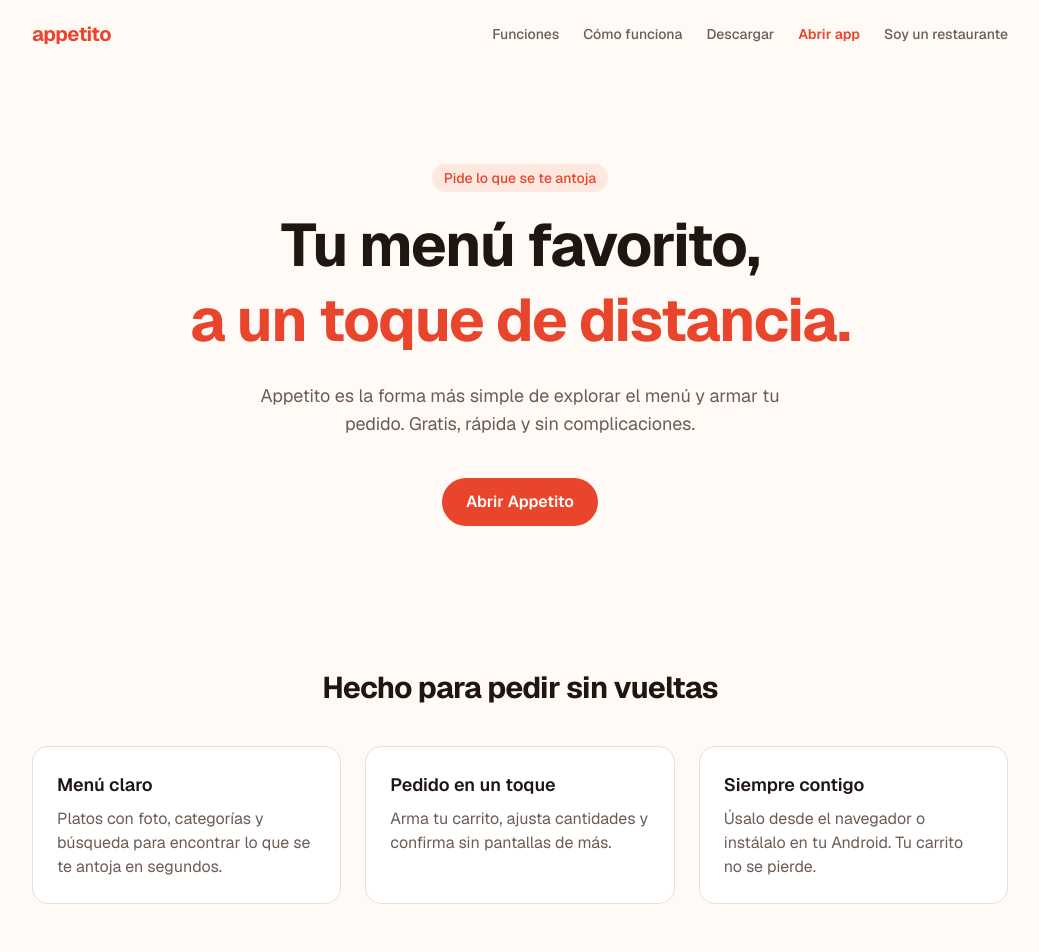
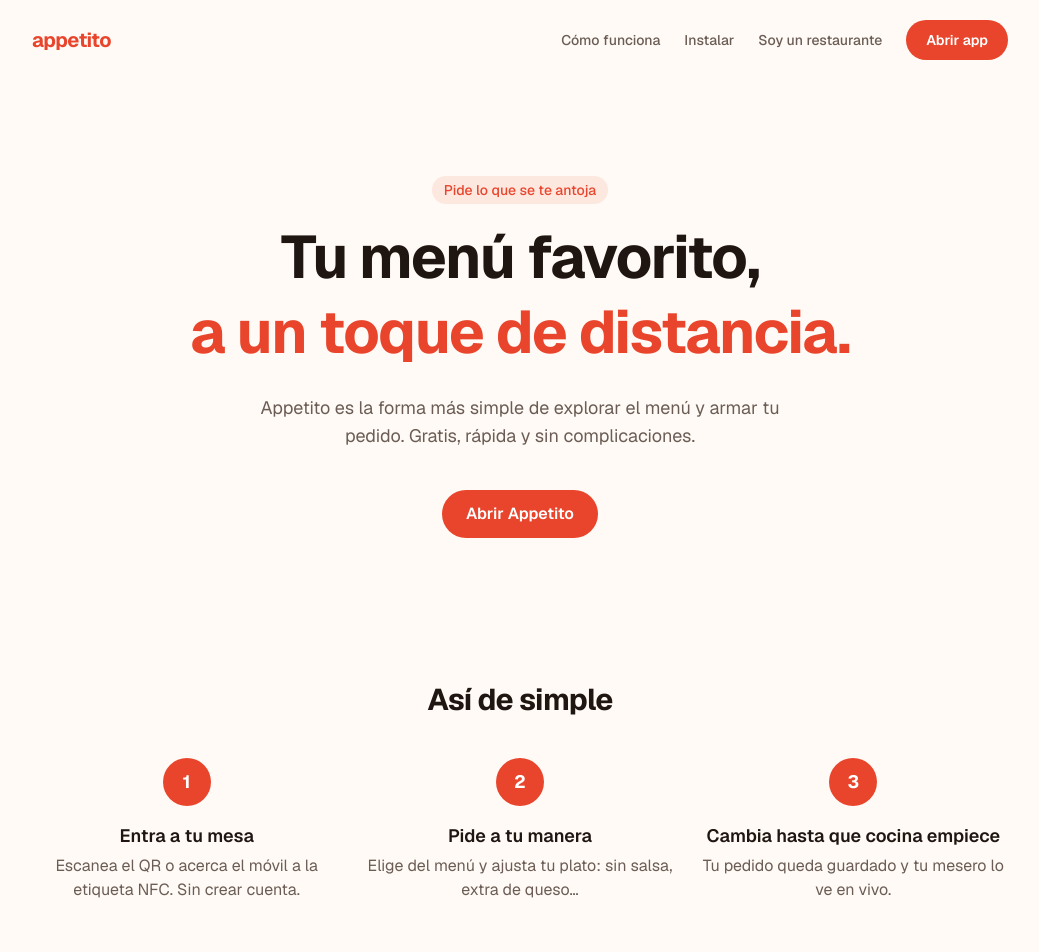
Before and after one commit to charlievaibs/appetito, a Next.js app: page / in a window 1280 px wide. Shown: the top 952 px of the page, without its empty margins (120-1159 px from the left). Built offline with nearby package versions, Linux system fonts and the light colour scheme.

Commit message:
Portada: cabecera limpia en móvil, una sola sección de pasos y textos del producto real
Co-Authored-By: Claude Sonnet 5.5 <noreply@anthropic.com>

```diff
--- a/src/app/page.tsx
+++ b/src/app/page.tsx
@@ -1,49 +1,34 @@
 import Link from "next/link";
 import { RELEASE, SIGNING_CERT_SHA256 } from "@/lib/release";
 
-const features = [
-  {
-    title: "Menú claro",
-    text: "Platos con foto, categorías y búsqueda para encontrar lo que se te antoja en segundos.",
-  },
-  {
-    title: "Pedido en un toque",
-    text: "Arma tu carrito, ajusta cantidades y confirma sin pantallas de más.",
-  },
-  {
-    title: "Siempre contigo",
-    text: "Úsalo desde el navegador o instálalo en tu Android. Tu carrito no se pierde.",
-  },
-];
-
 const steps = [
-  { n: "1", title: "Elige", text: "Explora el menú y abre el detalle de cada plato." },
-  { n: "2", title: "Arma tu pedido", text: "Agrega al carrito y ajusta las cantidades." },
-  { n: "3", title: "Disfruta", text: "Confirma el pedido y listo." },
+  { n: "1", title: "Entra a tu mesa", text: "Escanea el QR o acerca el móvil a la etiqueta NFC. Sin crear cuenta." },
+  { n: "2", title: "Pide a tu manera", text: "Elige del menú y ajusta tu plato: sin salsa, extra de queso…" },
+  { n: "3", title: "Cambia hasta que cocina empiece", text: "Tu pedido queda guardado y tu mesero lo ve en vivo." },
 ];
 
 export default function Home() {
   return (
     <>
-      <header className="mx-auto flex w-full max-w-5xl items-center justify-between px-6 py-5">
+      <header className="mx-auto flex w-full max-w-5xl items-center justify-between gap-4 px-6 py-5">
         <a href="#" className="text-xl font-bold tracking-tight text-tomato">
           appetito
         </a>
-        <nav className="flex gap-6 text-sm font-medium text-muted">
-          <a href="#funciones" className="hover:text-foreground">
-            Funciones
-          </a>
-          <a href="#como-funciona" className="hover:text-foreground">
+        <nav className="flex items-center gap-6 text-sm font-medium text-muted">
+          <a href="#como-funciona" className="hidden hover:text-foreground sm:inline">
             Cómo funciona
           </a>
-          <a href="#descargar" className="hover:text-foreground">
-            Descargar
+          <a href="#descargar" className="hidden hover:text-foreground sm:inline">
+            Instalar
           </a>
-          <Link href="/app" className="font-semibold text-tomato">
+          <Link href="/panel" className="hidden hover:text-foreground sm:inline">
+            Soy un restaurante
+          </Link>
+          <Link
+            href="/app"
+            className="inline-flex h-10 items-center rounded-full bg-tomato px-5 font-semibold text-white hover:bg-tomato-dark"
+          >
             Abrir app
-          </Link>
-          <Link href="/panel" className="hover:text-foreground">
-            Soy un restaurante
           </Link>
         </nav>
       </header>
@@ -74,31 +59,11 @@ export default function Home() {
         </section>
 
         <section
-          id="funciones"
-          className="mx-auto w-full max-w-5xl scroll-mt-8 px-6 py-16"
-        >
-          <h2 className="text-center text-3xl font-bold tracking-tight">
-            Hecho para pedir sin vueltas
-          </h2>
-          <div className="mt-10 grid gap-6 sm:grid-cols-3">
-            {features.map((f) => (
-              <div
-                key={f.title}
-                className="rounded-2xl border border-line bg-card p-6"
-              >
-                <h3 className="text-lg font-semibold">{f.title}</h3>
-                <p className="mt-2 text-muted">{f.text}</p>
-              </div>
-            ))}
-          </div>
-        </section>
-
-        <section
           id="como-funciona"
           className="mx-auto w-full max-w-5xl scroll-mt-8 px-6 py-16"
         >
           <h2 className="text-center text-3xl font-bold tracking-tight">
-            Cómo funciona
+            Así de simple
           </h2>
           <ol className="mt-10 grid gap-6 sm:grid-cols-3">
             {steps.map((s) => (
@@ -147,7 +112,10 @@ export default function Home() {
       </main>
 
       <footer className="mx-auto w-full max-w-5xl px-6 py-8 text-center text-sm text-muted">
-        © 2026 Appetito
+        <Link href="/panel" className="underline">
+          ¿Tienes un restaurante? Entra al panel
+        </Link>
+        <p className="mt-2">© 2026 Appetito</p>
       </footer>
     </>
   );
```
